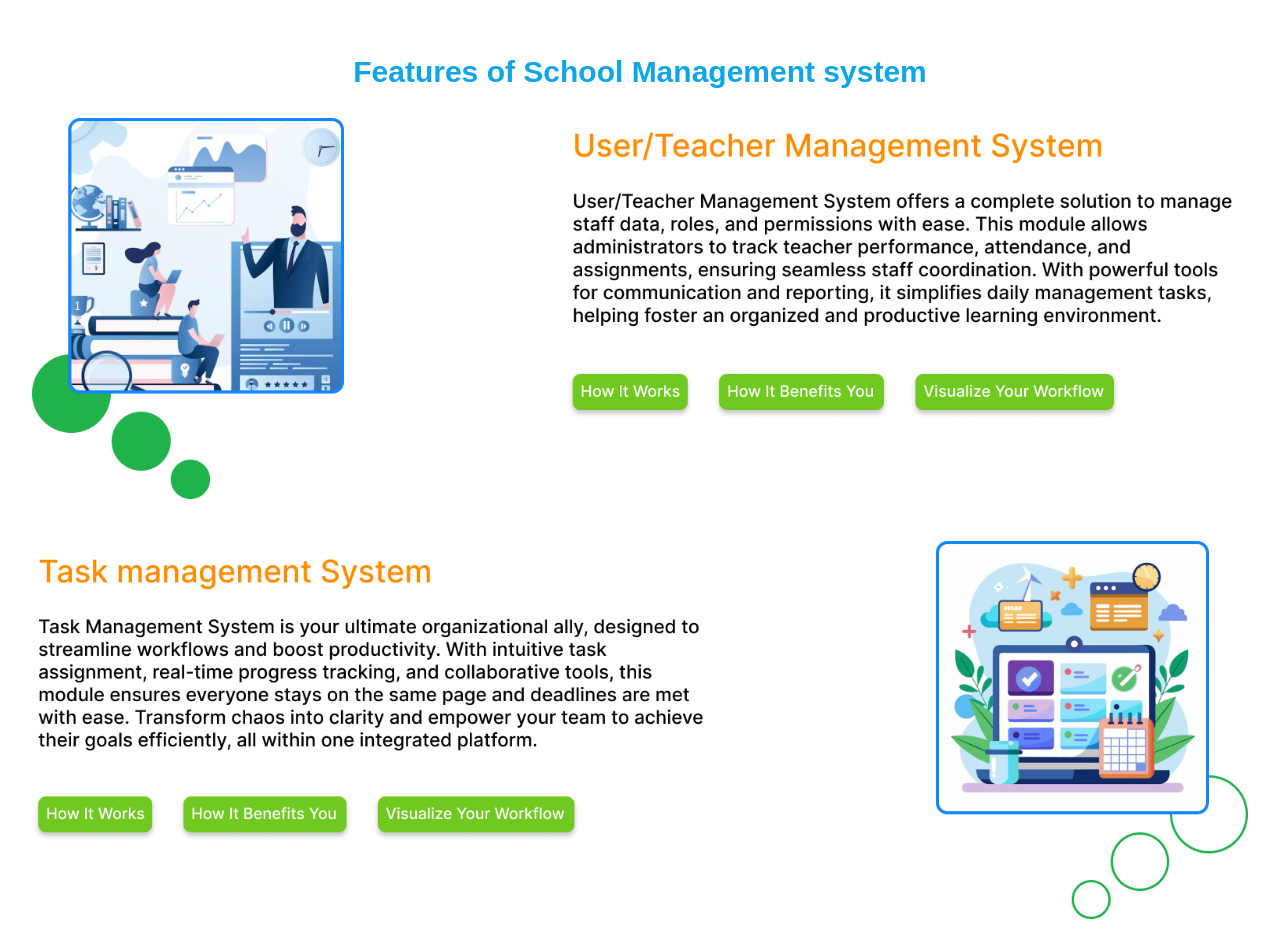
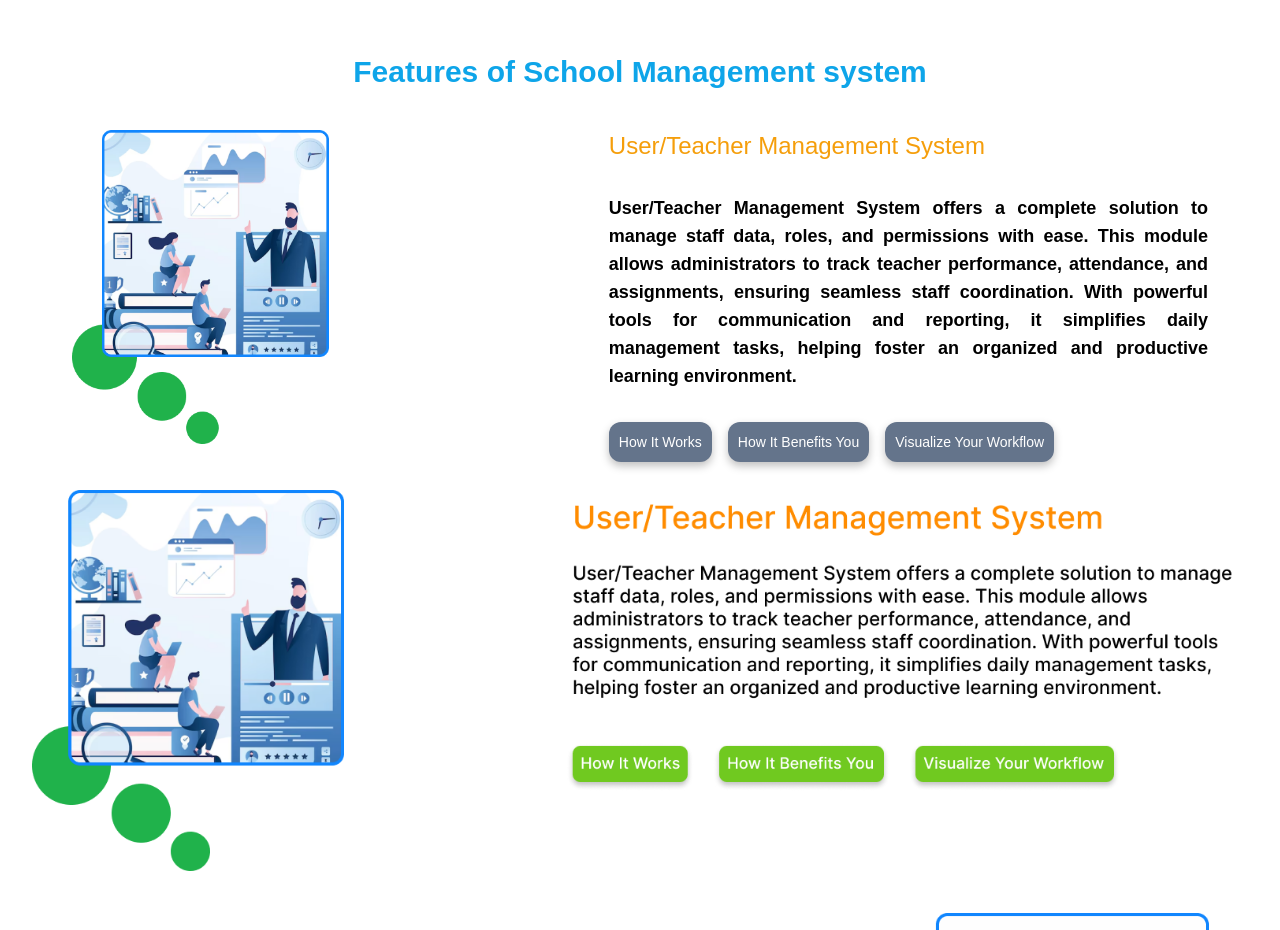
Before and after one commit to AJprSINGH/triz_app, a Next.js app: page /erpservice in a window 1280 px wide. Shown: the part 1040-1970 px from the top of the page. Built offline with nearby package versions, Linux system fonts and the light colour scheme.

Commit message:
Check 88

```diff
--- a/src/pages/Product 1/Feature 1/IntegrationServices.jsx
+++ b/src/pages/Product 1/Feature 1/IntegrationServices.jsx
@@ -1,5 +1,6 @@
 import React from "react";
 import ImageSection from "./ImageSection";
+import Content from './TeacherManagement';
 const integrationData = [
  {
         title: "Attendance & Tracking Solution",
@@ -54,6 +55,7 @@ function IntegrationServices() {
     <header className="self-center lg:text-3xl sm:text-sm font-bold text-center text-sky-500 max-md:max-w-full max-md:text-4xl">
       Features of School Management system
     </header>
+    <Content />
       {integrationData.map((integration, index) => (
         <React.Fragment key={index}>
           <ImageSection imageSrc={integration.imageSrc} />
--- /dev/null
+++ b/src/pages/Product 1/Feature 1/TeacherManagement.jsx
@@ -0,0 +1,48 @@
+import * as React from "react";
+import Image from 'next/image'
+// TeacherManagement component
+export default function TeacherManagement() {
+  const actionButtons = [
+    "How It Works",
+    "How It Benefits You",
+    "Visualize Your Workflow"
+  ];
+
+  return (
+    <div className="lg:flex sm:block gap-10 mx-10 mt-10 pl-[px] max-md:pl-5">
+      <div className="flex flex-col w-[30%] gap-10 mr-60">
+        <Image src="/erpservice_images/Group 157.png" alt="Student" width={500} height={500} className="object-contain w-full" />
+      </div>
+      <div className="flex z-10 flex-col w-[70%] items-start mr-0 font-medium max-md:max-w-full">
+        <h1 className="text-2xl text-amber-500 max-md:max-w-full">
+          User/Teacher Management System
+        </h1>
+        <p className="self-stretch mt-8 text-lg font-bold text-black text-justify max-md:max-w-full">
+          User/Teacher Management System offers a complete solution to manage
+          staff data, roles, and permissions with ease. This module allows
+          administrators to track teacher performance, attendance, and
+          assignments, ensuring seamless staff coordination. With powerful tools
+          for communication and reporting, it simplifies daily management tasks,
+          helping foster an organized and productive learning environment.
+        </p>
+        <div className="flex flex-wrap gap-4 justify-between mt-8 max-w-full text-sm text-white max-md:mt-10">
+          {actionButtons.map((text, index) => (
+            <ActionButton key={index}>{text}</ActionButton>
+          ))}
+        </div>
+      </div>
+    </div>
+  );
+}
+
+// ActionButton component
+function ActionButton({ children }) {
+  return (
+    <button
+      className="overflow-hidden gap-2.5 self-stretch p-2.5 rounded-xl bg-slate-500 shadow-[0px_4px_8px_rgba(0,0,0,0.25)] text-white"
+      tabIndex={0}
+    >
+      {children}
+    </button>
+  );
+}
```
Also changed, not shown: public/erpservice_images/Group 157.png (added).
